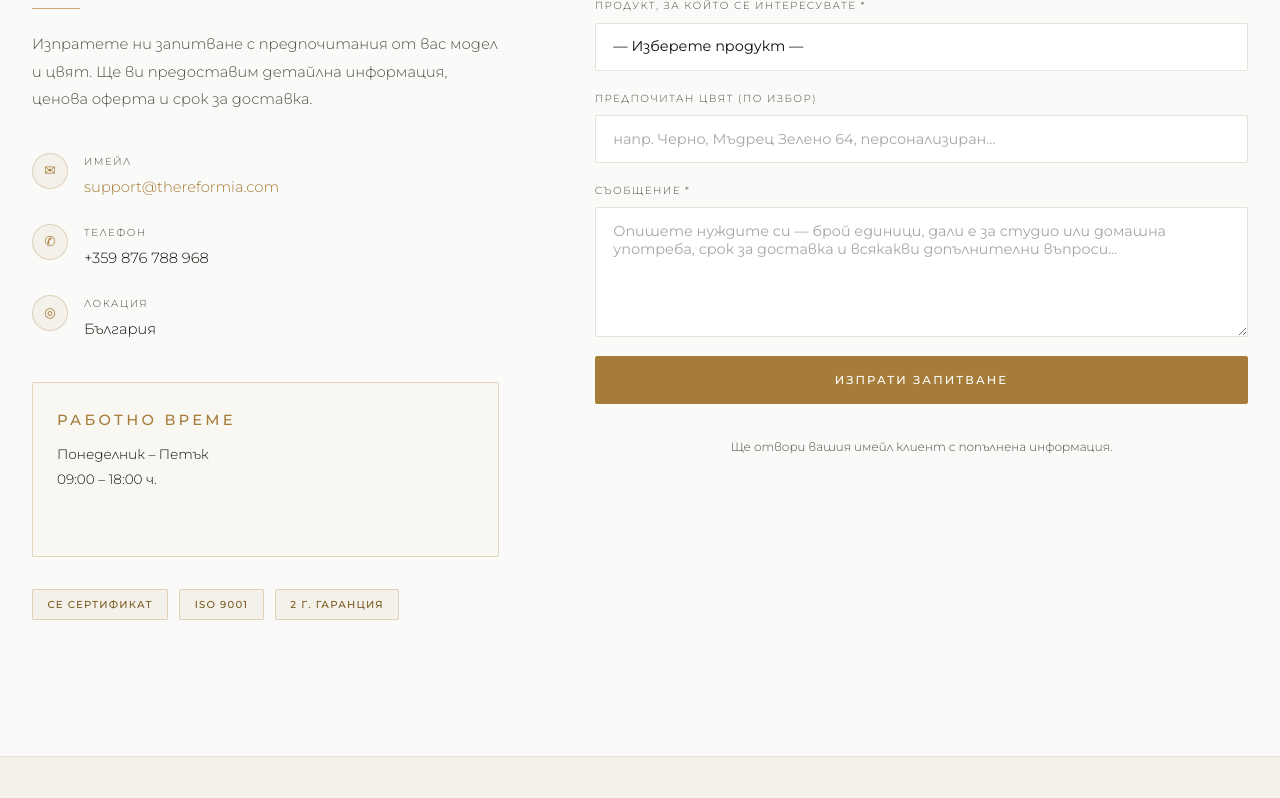
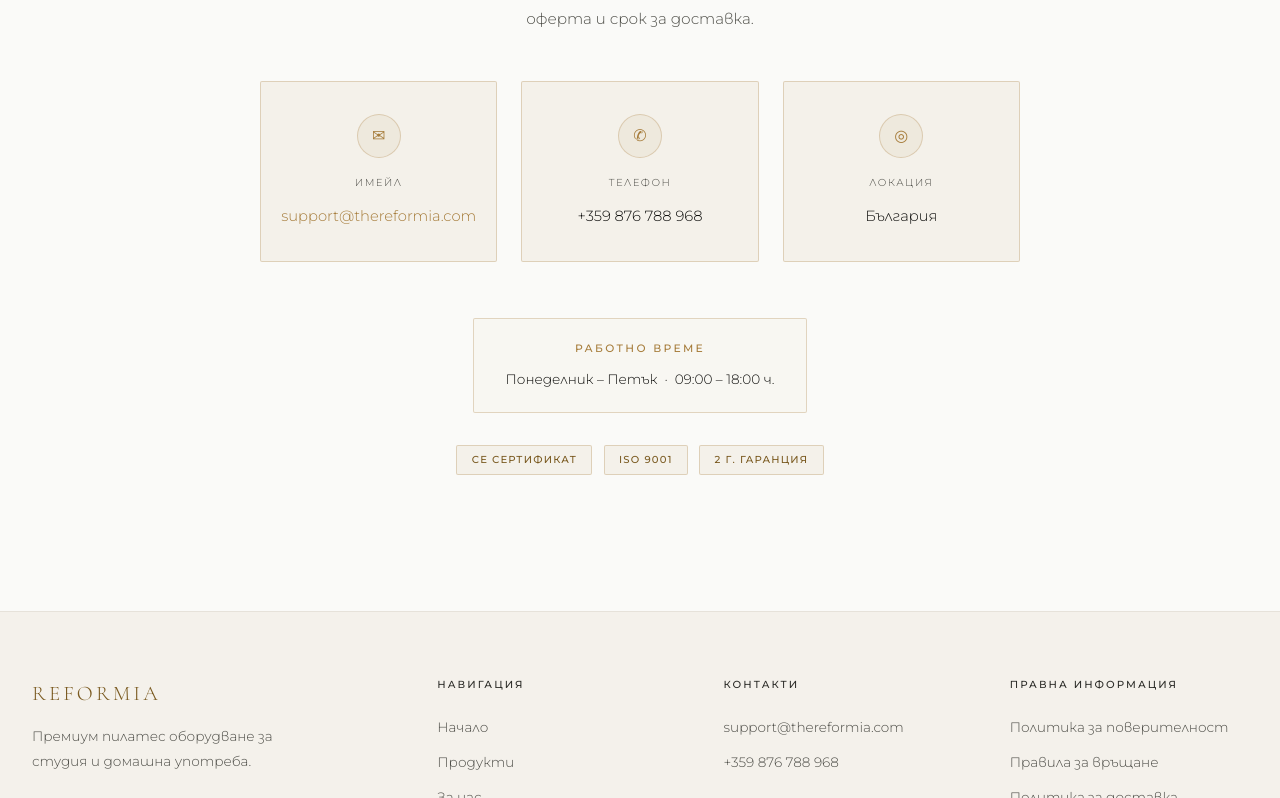
Before and after one commit to brevisbro/reformia-bg, a plain HTML site: page contact.html in a window 1280 px wide. Shown: the part 666-1464 px from the top of the page. Drawn offline with nearby package versions, Linux system fonts and the light colour scheme.

Commit message:
Raise all product prices by €150; redesign contact page
- Add €150 to every product price across homepage, products list, and product pages
- Convert contact page from inquiry form to centered contact-details layout
- Add supporting CSS for contact cards and price note

Co-Authored-By: Claude Opus 4.8 <noreply@anthropic.com>

```diff
--- a/contact.html
+++ b/contact.html
@@ -35,106 +35,48 @@
   <div class="page-header">
     <div class="container">
       <p class="section-label">Свържете се с нас</p>
-      <h1>Запитване</h1>
+      <h1>Контакти</h1>
       <p>Отговаряме в рамките на 24 часа в работни дни.</p>
     </div>
   </div>
 
-  <!-- CONTACT LAYOUT -->
+  <!-- CONTACT DETAILS -->
   <section class="section">
     <div class="container">
-      <div class="contact-layout">
+      <div class="contact-center">
 
-        <!-- Info side -->
-        <div class="contact-info">
         <p class="section-label">Контактна информация</p>
-          <h2 class="contact-info__title">Говорете<br><em>с нас</em></h2>
-          <div class="divider divider--left"></div>
-          <p>Изпратете ни запитване с предпочитания от вас модел и цвят. Ще ви предоставим детайлна информация, ценова оферта и срок за доставка.</p>
+        <h2 class="contact-info__title">Говорете <em>с нас</em></h2>
+        <div class="divider"></div>
+        <p class="contact-center__intro">Свържете се с нас по имейл или телефон с предпочитания от вас модел и цвят. Ще ви предоставим детайлна информация, ценова оферта и срок за доставка.</p>
 
-          <div style="margin-top:2.5rem;">
-            <div class="contact-detail">
+        <div class="contact-cards">
+          <div class="contact-card">
             <div class="contact-detail__icon">✉</div>
-              <div>
             <div class="contact-detail__label">Имейл</div>
             <div class="contact-detail__value"><a href="mailto:support@thereformia.com" style="color:var(--gold);">support@thereformia.com</a></div>
           </div>
-            </div>
-            <div class="contact-detail">
+          <div class="contact-card">
             <div class="contact-detail__icon">✆</div>
-              <div>
             <div class="contact-detail__label">Телефон</div>
             <div class="contact-detail__value"><a href="tel:+359876788968">+359 876 788 968</a></div>
           </div>
-            </div>
-            <div class="contact-detail">
+          <div class="contact-card">
             <div class="contact-detail__icon">◎</div>
-              <div>
             <div class="contact-detail__label">Локация</div>
             <div class="contact-detail__value">България</div>
           </div>
         </div>
+
+        <div class="contact-hours">
+          <p class="section-label" style="margin-bottom:0.5rem;">Работно време</p>
+          <p style="font-size:0.85rem;color:var(--text);">Понеделник – Петък&nbsp;&nbsp;·&nbsp;&nbsp;09:00 – 18:00 ч.</p>
         </div>
 
-          <div style="margin-top:2.5rem;padding:1.5rem;border:1px solid var(--border-gold);border-radius:2px;background:rgba(201,169,110,0.04);">
-            <p class="section-label" style="margin-bottom:0.5rem;">Работно време</p>
-            <p style="font-size:0.85rem;color:var(--text);">Понеделник – Петък<br>09:00 – 18:00 ч.</p>
-          </div>
-
-          <div style="margin-top:2rem;">
-            <div class="cert-badges">
+        <div class="cert-badges" style="justify-content:center;margin-top:2rem;">
           <span class="cert-badge">CE Сертификат</span>
           <span class="cert-badge">ISO 9001</span>
           <span class="cert-badge">2 г. гаранция</span>
-            </div>
-          </div>
-        </div>
-
-        <!-- Form side -->
-        <div>
-          <form class="form inquiry-form" novalidate>
-            <div class="form-row">
-              <div class="form-group">
-                <label for="name">Вашето име *</label>
-                <input type="text" id="name" name="name" placeholder="Иван Иванов" required>
-              </div>
-              <div class="form-group">
-                <label for="phone">Телефон *</label>
-                <input type="tel" id="phone" name="phone" placeholder="+359 88 888 8888" required>
-              </div>
-            </div>
-            <div class="form-group">
-              <label for="email">Имейл адрес *</label>
-              <input type="email" id="email" name="email" placeholder="вашият@имейл.bg" required>
-            </div>
-            <div class="form-group">
-              <label for="product">Продукт, за който се интересувате *</label>
-              <select id="product" name="product" required>
-                <option value="" disabled selected>— Изберете продукт —</option>
-                <option value="Дървен Реформър – Дъб">Дървен Реформър – Дъб (€2 799)</option>
-                <option value="Реформър от Кленово Дърво">Реформър от Кленово Дърво (€3 199)</option>
-                <option value="Бял Сгъваем Реформър">Бял Сгъваем Реформър (€2 899)</option>
-                <option value="Оникс Сгъваем Реформър">Оникс Сгъваем Реформър (€2 899)</option>
-                <option value="Дървен Сглобяем Реформър">Дървен Сглобяем Реформър (€2 399)</option>
-                <option value="Кадилак Реформър от Клен">Кадилак Реформър от Клен (€4 499)</option>
-                <option value="Уунда Стол">Уунда Стол (€999)</option>
-                <option value="Барел от Кленово Дърво">Барел от Кленово Дърво (€999)</option>
-                <option value="Няколко продукта / Цялостно оборудване на студио">Цялостно оборудване на студио</option>
-              </select>
-            </div>
-            <div class="form-group">
-              <label for="color">Предпочитан цвят (по избор)</label>
-              <input type="text" id="color" name="color" placeholder="напр. Черно, Мъдрец Зелено 64, персонализиран...">
-            </div>
-            <div class="form-group">
-              <label for="message">Съобщение *</label>
-              <textarea id="message" name="message" placeholder="Опишете нуждите си — брой единици, дали е за студио или домашна употреба, срок за доставка и всякакви допълнителни въпроси..." required></textarea>
-            </div>
-            <button type="submit" class="btn btn-gold-fill" style="width:100%;justify-content:center;padding:1rem;">
-              Изпрати запитване
-            </button>
-            <p style="font-size:0.75rem;color:var(--muted);text-align:center;margin-top:0.8rem;">Ще отвори вашия имейл клиент с попълнена информация.</p>
-          </form>
         </div>
 
       </div>
--- a/css/style.css
+++ b/css/style.css
@@ -482,6 +482,15 @@ strong { color: var(--text); font-weight: 500; }
   margin-top: -1.1rem;
   margin-bottom: 1.5rem;
 }
+.price-note {
+  font-family: var(--sans);
+  font-size: 0.72rem;
+  letter-spacing: 0.12em;
+  text-transform: uppercase;
+  color: var(--gold);
+  text-align: center;
+  margin: 0 auto 3.5rem;
+}
 .product-info__desc {
   font-size: 0.9rem;
   line-height: 1.85;
@@ -614,6 +623,39 @@ strong { color: var(--text); font-weight: 500; }
 }
 .contact-detail__label { font-size: 0.63rem; letter-spacing: 0.15em; text-transform: uppercase; color: var(--muted); margin-bottom: 0.3rem; }
 .contact-detail__value { font-size: 0.92rem; color: var(--text); }
+
+/* Centered contact (no form) */
+.contact-center { max-width: 760px; margin: 0 auto; text-align: center; }
+.contact-center .divider { margin: 1.5rem auto; }
+.contact-center__intro { font-size: 0.95rem; margin: 0 auto 3rem; max-width: 560px; }
+.contact-cards {
+  display: grid;
+  grid-template-columns: repeat(3, 1fr);
+  gap: 1.5rem;
+  margin-bottom: 3rem;
+}
+.contact-card {
+  display: flex;
+  flex-direction: column;
+  align-items: center;
+  gap: 0.5rem;
+  padding: 2rem 1.25rem;
+  border: 1px solid var(--border-gold);
+  border-radius: 2px;
+  background: var(--gold-bg);
+}
+.contact-card .contact-detail__icon { width: 44px; height: 44px; font-size: 1rem; margin-bottom: 0.5rem; }
+.contact-hours {
+  display: inline-block;
+  margin-top: 0.5rem;
+  padding: 1.25rem 2rem;
+  border: 1px solid var(--border-gold);
+  border-radius: 2px;
+  background: rgba(201,169,110,0.04);
+}
+@media (max-width: 720px) {
+  .contact-cards { grid-template-columns: 1fr; gap: 1rem; }
+}
 
 /* Form */
 .form { display: flex; flex-direction: column; gap: 1.2rem; }
```
Also changed, not shown: index.html (+5 -4 lines), products.html (+9 -8 lines), products/barel-klen.html (+2 -2 lines), products/kadilak-klen.html (+2 -2 lines), products/reformer-byal-sgavaem.html (+2 -2 lines), products/reformer-dab.html (+2 -2 lines), products/reformer-darven-sglobqem.html (+2 -2 lines), products/reformer-klen.html (+2 -2 lines), products/reformer-onyx-sgavaem.html (+2 -2 lines), products/wunda-chair.html (+2 -2 lines). Lines whose indentation alone changed are shown as unchanged.
